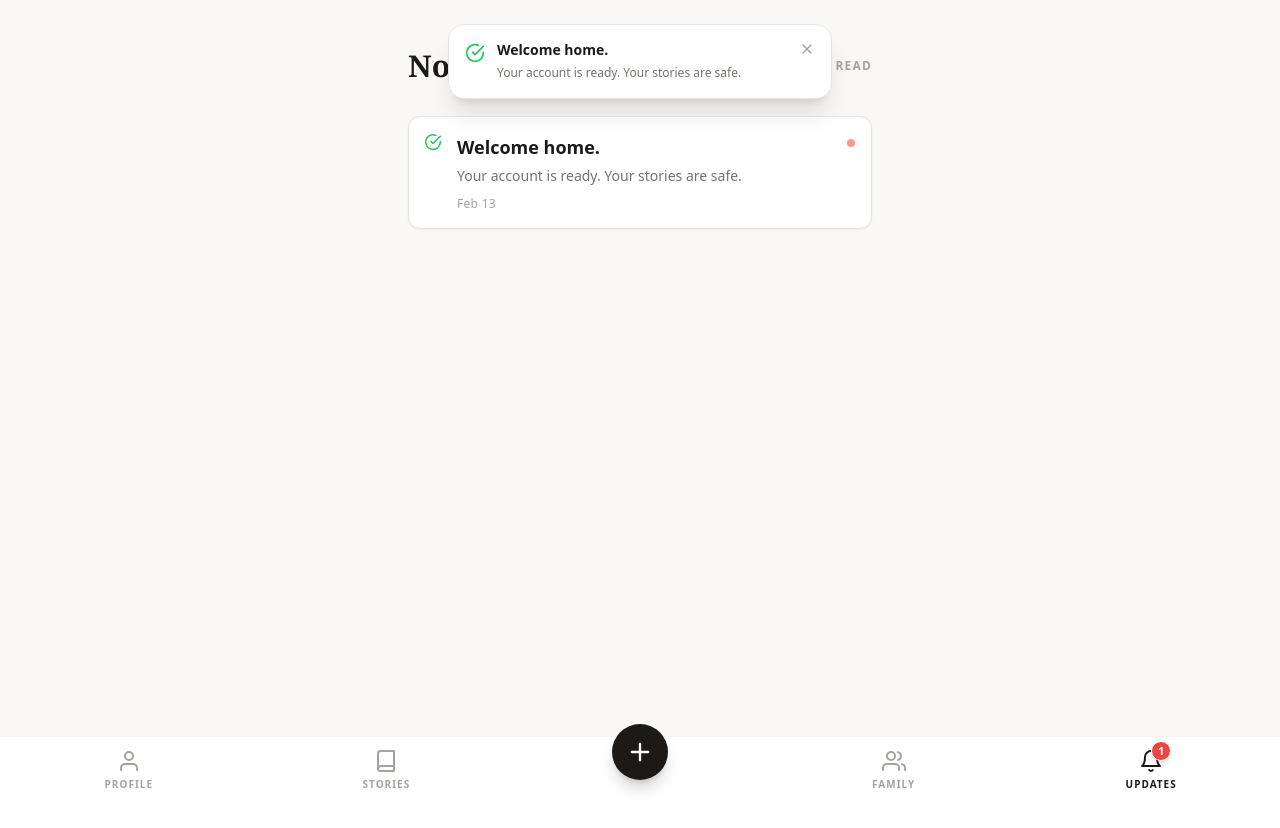
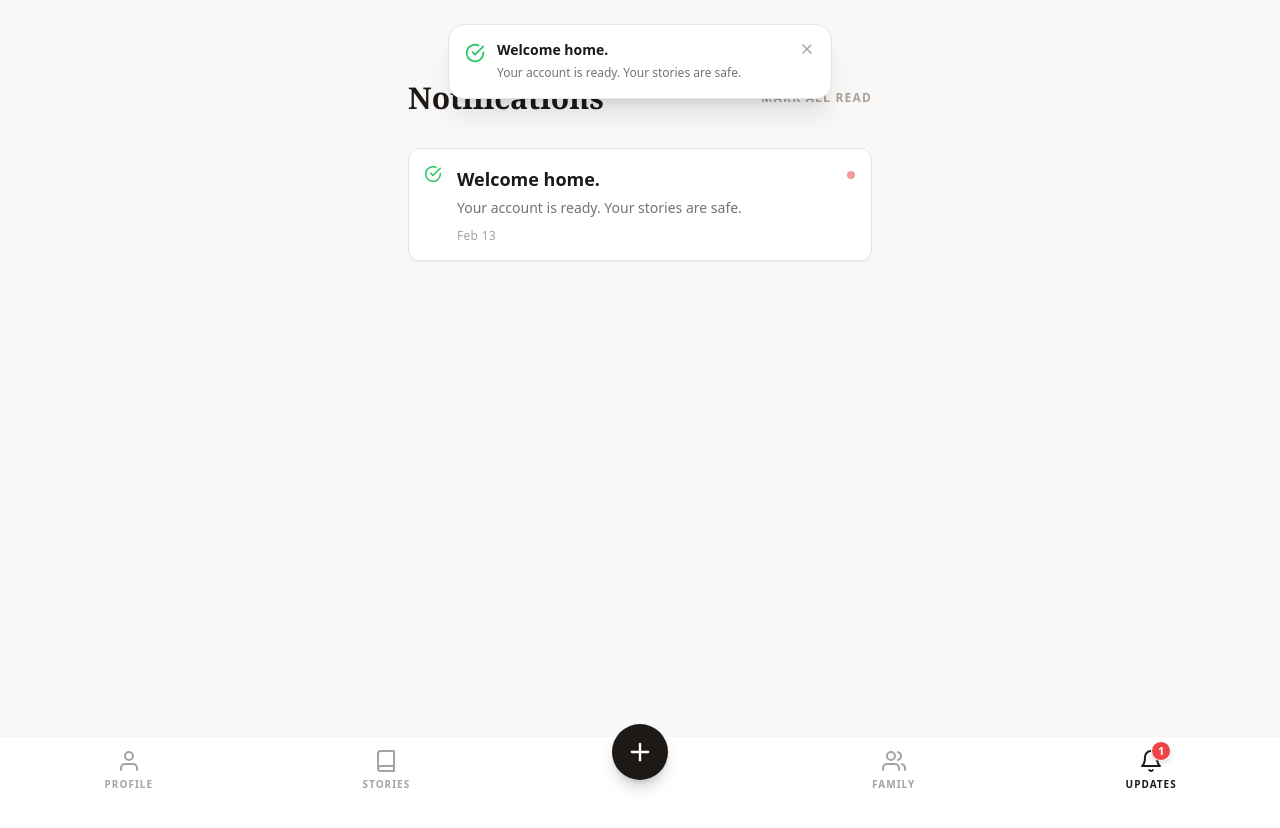
Before and after one commit to VITAMYSTORYLLC/vms-memory, a Next.js app: page /notifications in a window 1280 px wide. Both pictures are taken after a click on the button "Continue". Shown: the top 828 px of the page. Built offline with nearby package versions, Linux system fonts and the light colour scheme; no server answers.

Commit message:
ux: add top breathing room (pt-20) to Notifications and Profile pages

```diff
--- a/app/notifications/page.tsx
+++ b/app/notifications/page.tsx
@@ -29,7 +29,7 @@ export default function NotificationsPage() {
     return (
         <div className="min-h-screen bg-[#F9F8F6] dark:bg-stone-950 safe-top safe-bottom pb-24 transition-colors duration-500">
             <div className="w-full max-w-lg mx-auto font-sans h-full sm:h-auto min-h-screen sm:min-h-0">
-                <div className="p-6 pt-12">
+                <div className="p-6 pt-20">
                     <div className="flex items-center justify-between mb-8">
                         <h1 className="text-3xl font-serif font-bold text-stone-900 dark:text-stone-100">{t.notificationsTitle}</h1>
                         {unreadCount > 0 && (
--- a/app/profile/page.tsx
+++ b/app/profile/page.tsx
@@ -117,7 +117,7 @@ export default function ProfilePage() {
     return (
         <div className="min-h-screen flex flex-col bg-[#F9F8F6] dark:bg-midnight-950 safe-top safe-bottom pb-24 transition-colors duration-500">
             <div className="w-full max-w-lg mx-auto font-sans">
-                <div className="p-6 pt-12 space-y-8">
+                <div className="p-6 pt-20 space-y-8">
 
                     {/* Header: Avatar & Identity */}
                     <div className="flex items-center gap-6 px-2">
```
